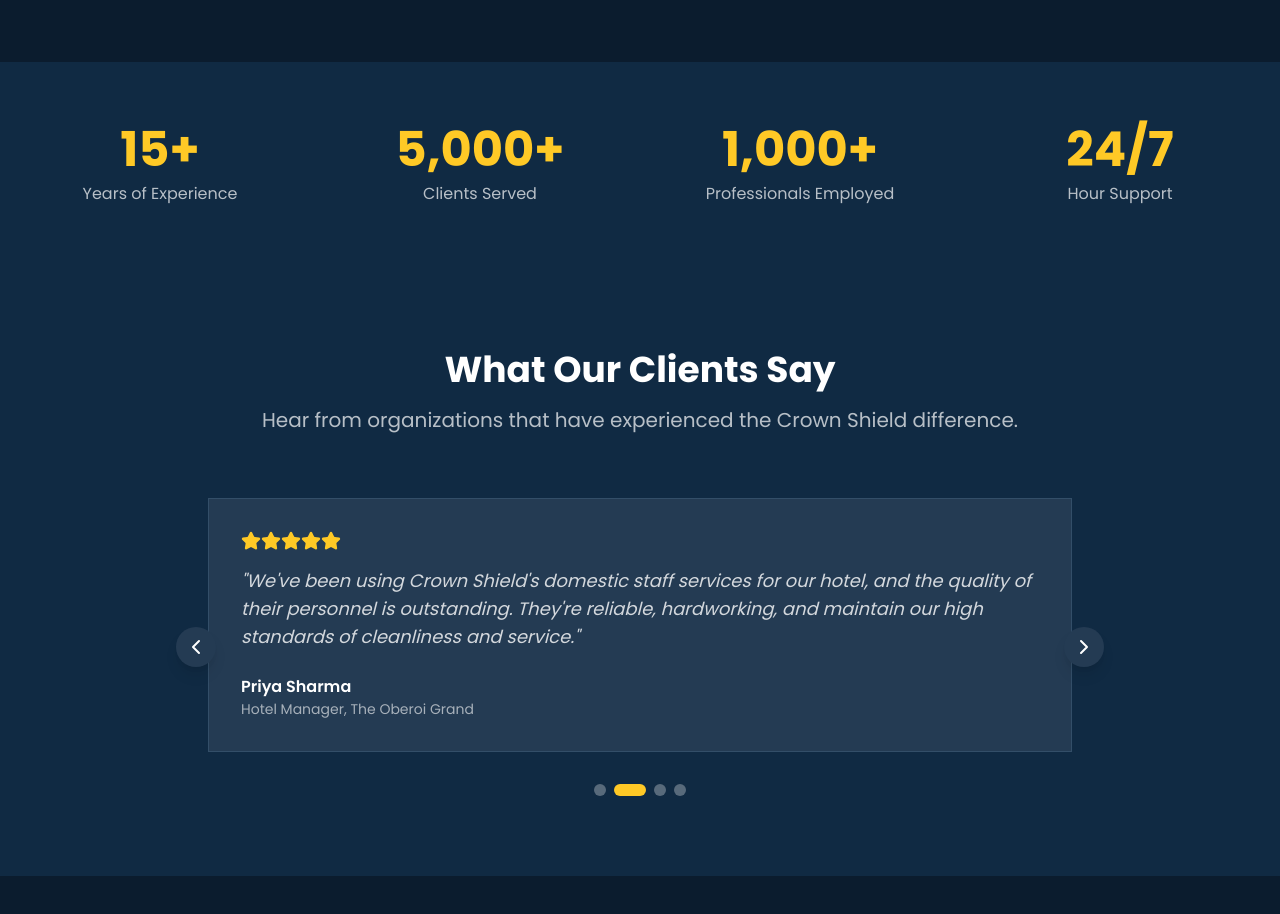
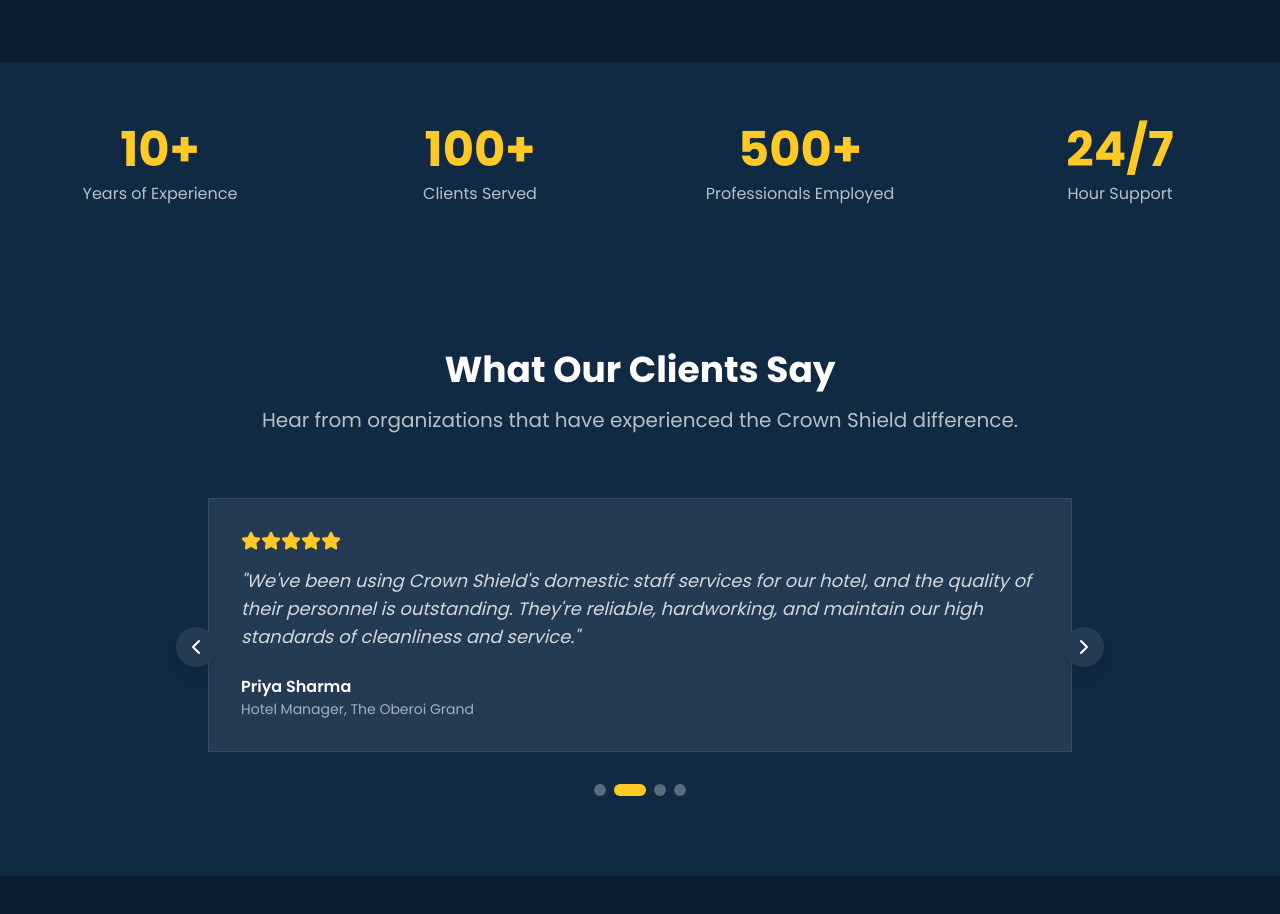
Before and after one commit to crownshieldagencypvtltd/crownShield, a Next.js app: page / in a window 1280 px wide. Shown: the part 2220-3134 px from the top of the page. Built offline with nearby package versions, Linux system fonts and the light colour scheme.

Commit message:
Update Stats.tsx

```diff
--- a/components/Stats.tsx
+++ b/components/Stats.tsx
@@ -4,9 +4,9 @@ import { useState, useEffect, useRef } from "react"
 import { motion, useInView } from "framer-motion"
 
 const stats = [
-  { value: 15, label: "Years of Experience" },
-  { value: 5000, label: "Clients Served" },
-  { value: 1000, label: "Professionals Employed" },
+  { value: 10, label: "Years of Experience" },
+  { value: 100, label: "Clients Served" },
+  { value: 500, label: "Professionals Employed" },
   { value: 24, label: "Hour Support" },
 ]
 
```
